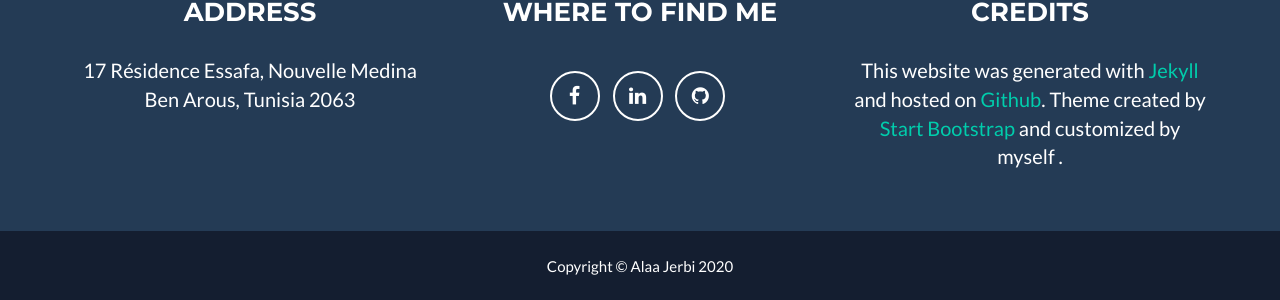
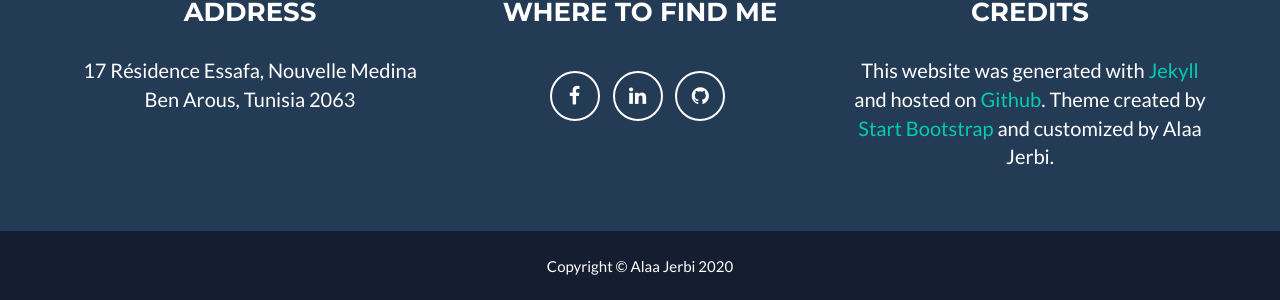
Before and after one commit to alaajerbi/alaajerbi.github.io, a Jekyll site: the page built from _posts/2020-10-11-chat-app.markdown, in a window 1280 px wide and 900 px high, scrolled down 2761 px. Shown: the part 597-897 px from the top of the window. Built offline with Jekyll 4.4.1, drawn with Linux system fonts in a browser that asks for light colours.

Commit message:
Fix typo

```diff
--- a/_config.yml
+++ b/_config.yml
@@ -53,8 +53,7 @@ address:
   - line: Ben Arous, Tunisia 2063
 
 # Credits content
-credits: 'This website was generated with <a href="https://jekyllrb.com">Jekyll</a> and hosted on <a href="https://github.com/alaajerbi/alaajerbi.github.io">Github</a>. Theme created by <a href="http://startbootstrap.com/">Start Bootstrap</a> and customized by myself
-.'
+credits: 'This website was generated with <a href="https://jekyllrb.com">Jekyll</a> and hosted on <a href="https://github.com/alaajerbi/alaajerbi.github.io">Github</a>. Theme created by <a href="http://startbootstrap.com/">Start Bootstrap</a> and customized by Alaa Jerbi.'
 
 # Build settings
 markdown: kramdown
```
